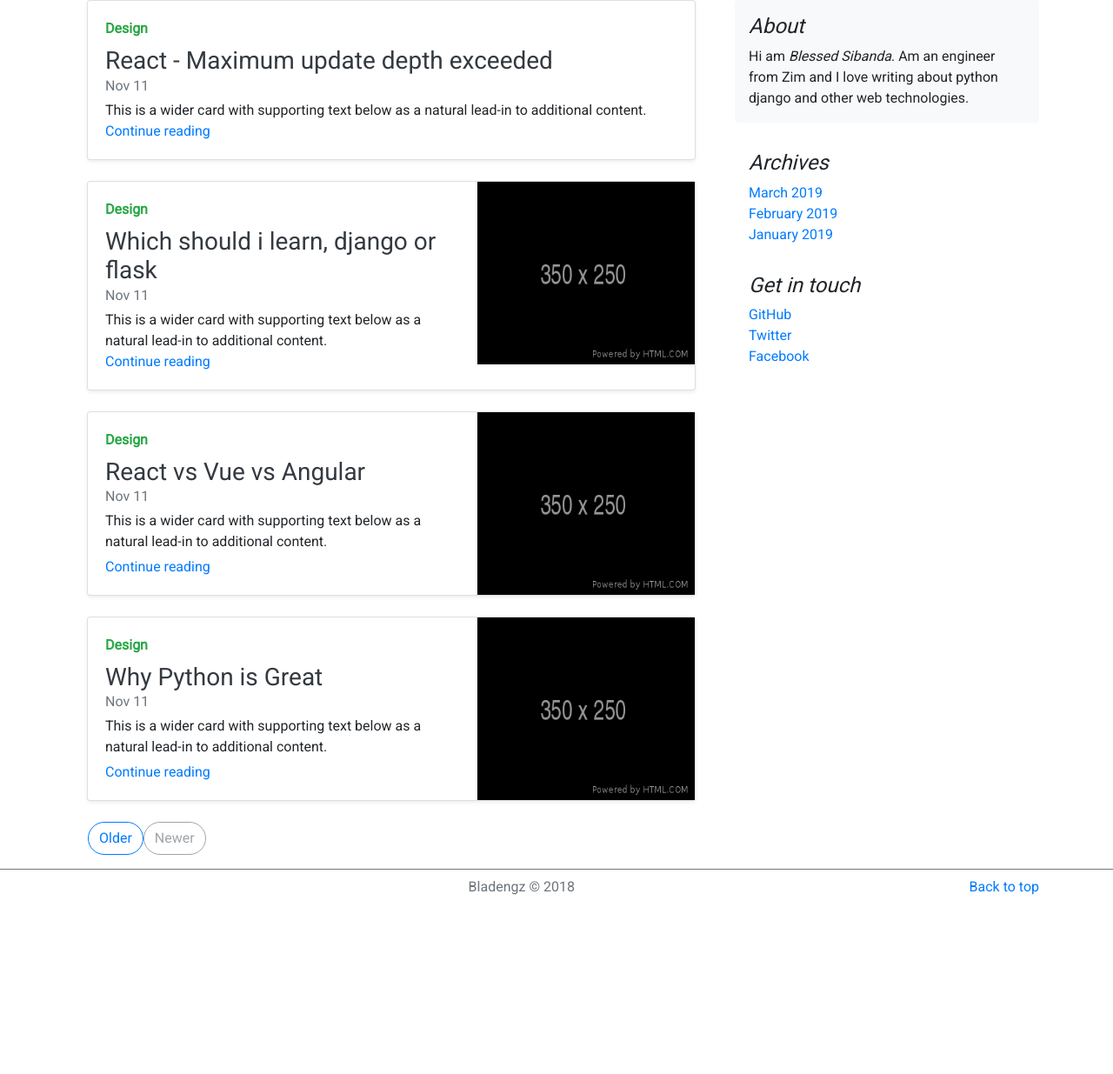
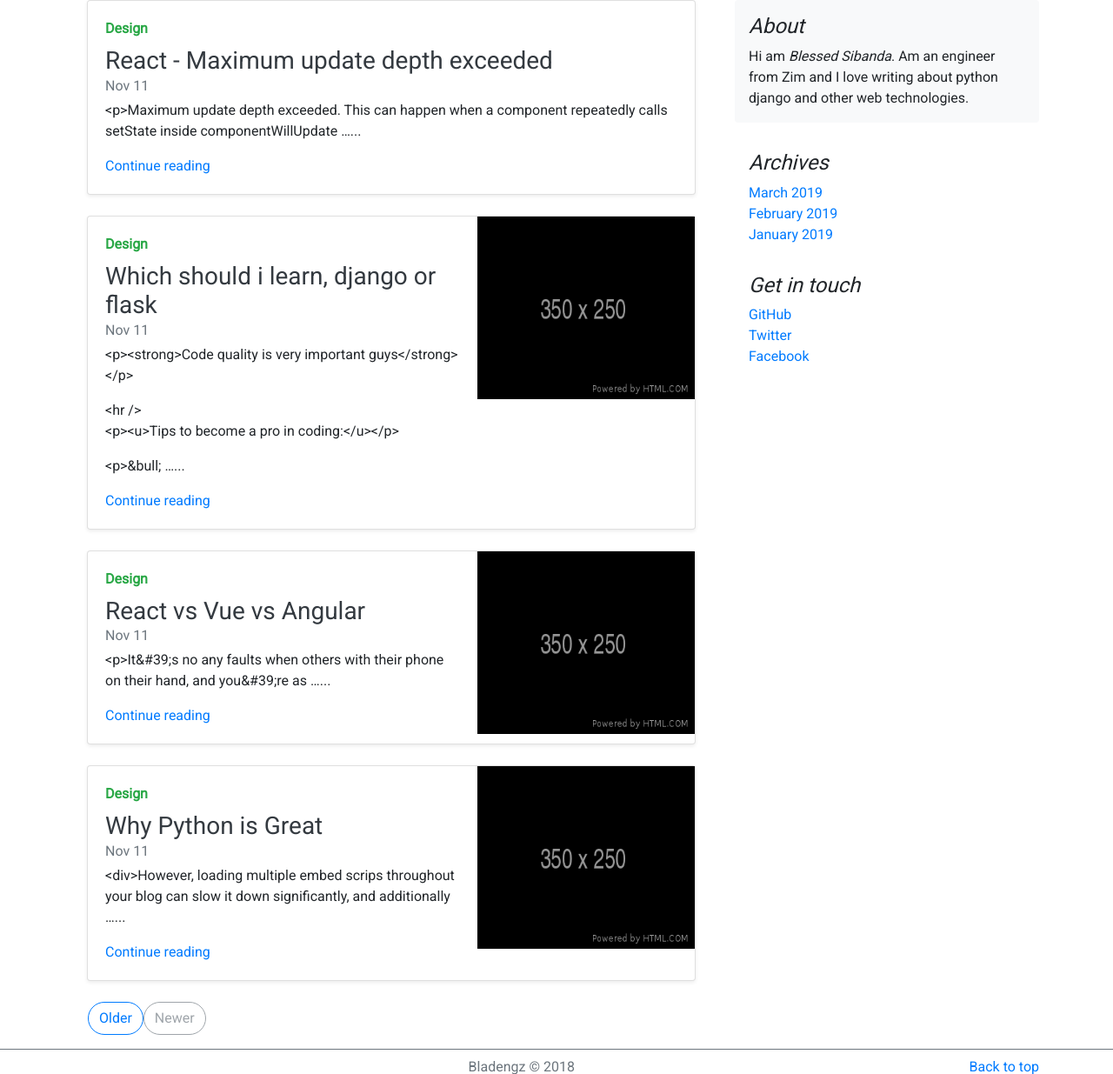
Before and after one commit to blessedsibanda434/blade, a Django app: page /blog/ in a window 1280 px wide. Shown: the part 64-1299 px from the top of the page at 87% size. Before the commit the page ends 1093 px from the top, so only its background shows below. Run offline with Django 3.2, Linux system fonts and the light colour scheme; data comes from the database, SQL or seed files in the repository; both versions use the stored data as it was after the commit; some libraries are stand-ins or nearby versions.

Commit message:
post description in post lists page

```diff
--- a/bladengz/templates/_post.html
+++ b/bladengz/templates/_post.html
@@ -5,7 +5,7 @@
         <a class="text-dark" href="{{post.get_absolute_url}}">{{post.title}}</a>
         </h3>
         <div class="mb-1 text-muted">Nov 11</div>
-        <p class="card-text mb-auto">This is a wider card with supporting text below as a natural lead-in to additional content.</p>
+        <p class="card-text mb-auto">{{ post.body|linebreaks|truncatewords:15 }}...</p>
         <a href="{{post.get_absolute_url}}">Continue reading</a>
     </div>
     {% if post.image_header %}
--- a/bladengz/templates/home.html
+++ b/bladengz/templates/home.html
@@ -19,7 +19,7 @@
             <a class="text-dark" href="{{post.get_absolute_url}}">{{post.title}}</a>
             </h3>
             <div class="mb-1 text-muted">{{post.created}}</div>
-            <p class="card-text mb-auto">This is a wider card with supporting text below as a natural lead-in to additional content.</p>
+            <p class="card-text mb-auto">{{ post.body|linebreaks|truncatewords:15 }}...</p>
             <a href="{{post.get_absolute_url}}">Continue reading</a>
         </div>
         {% if post.image_header %}
```
Also changed, not shown: db.sqlite3.
